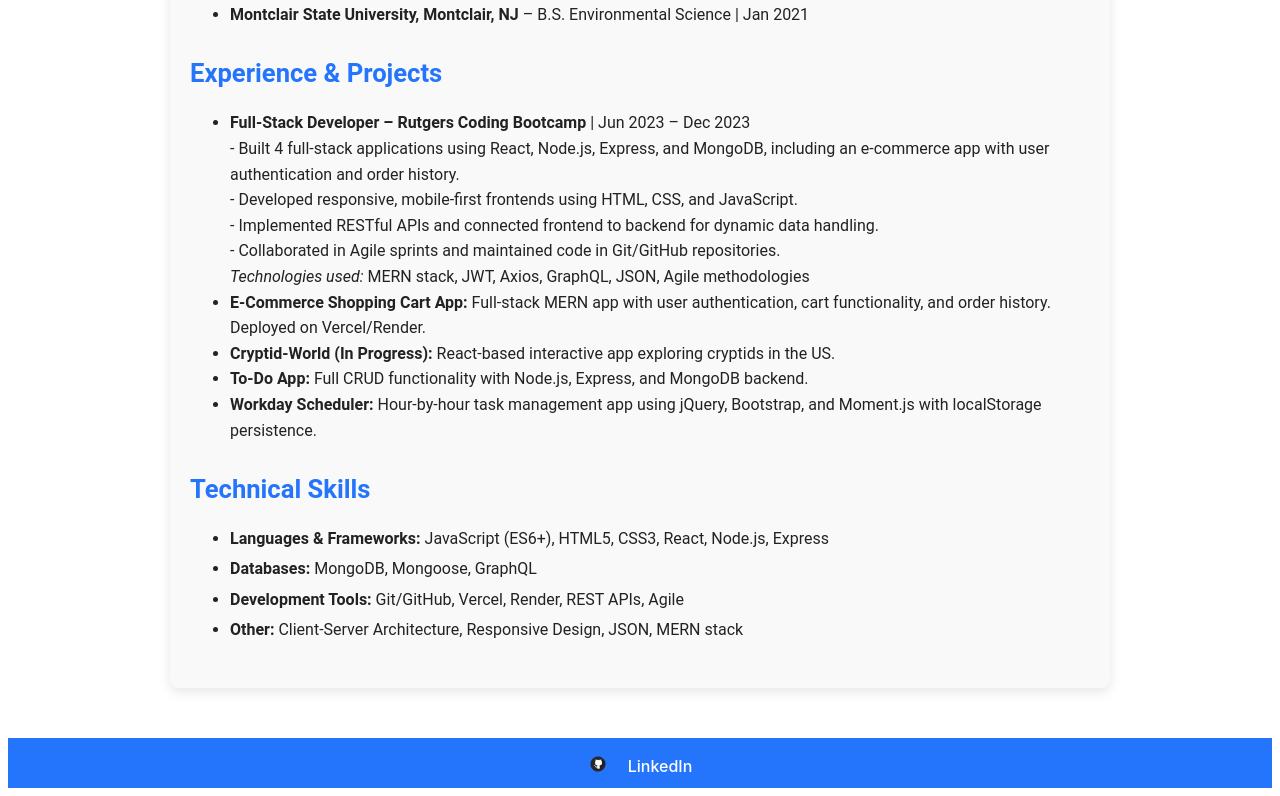
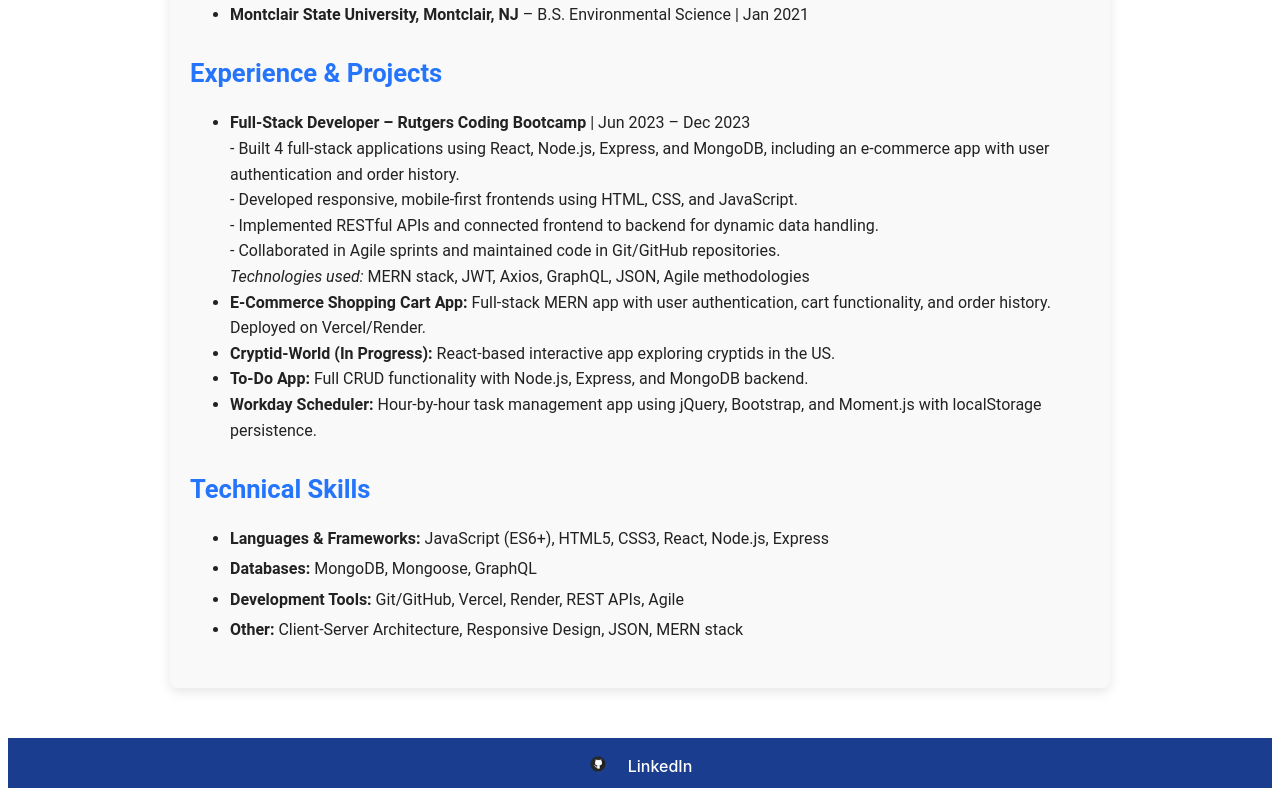
Before and after one commit to ant05man/React-Portfolio, a React (Vite) app: page /resume in a window 1280 px wide. Shown: the part 428-1224 px from the top of the page. Built offline with nearby package versions, Linux system fonts and the light colour scheme.

Commit message:
changed footer color

```diff
--- a/src/App.css
+++ b/src/App.css
@@ -1,5 +1,5 @@
 .footer {
-    background: #2575fc;
+    background: #1a3d8f;
     color: white;
     text-align: center;
     padding: 8px 0;
```
